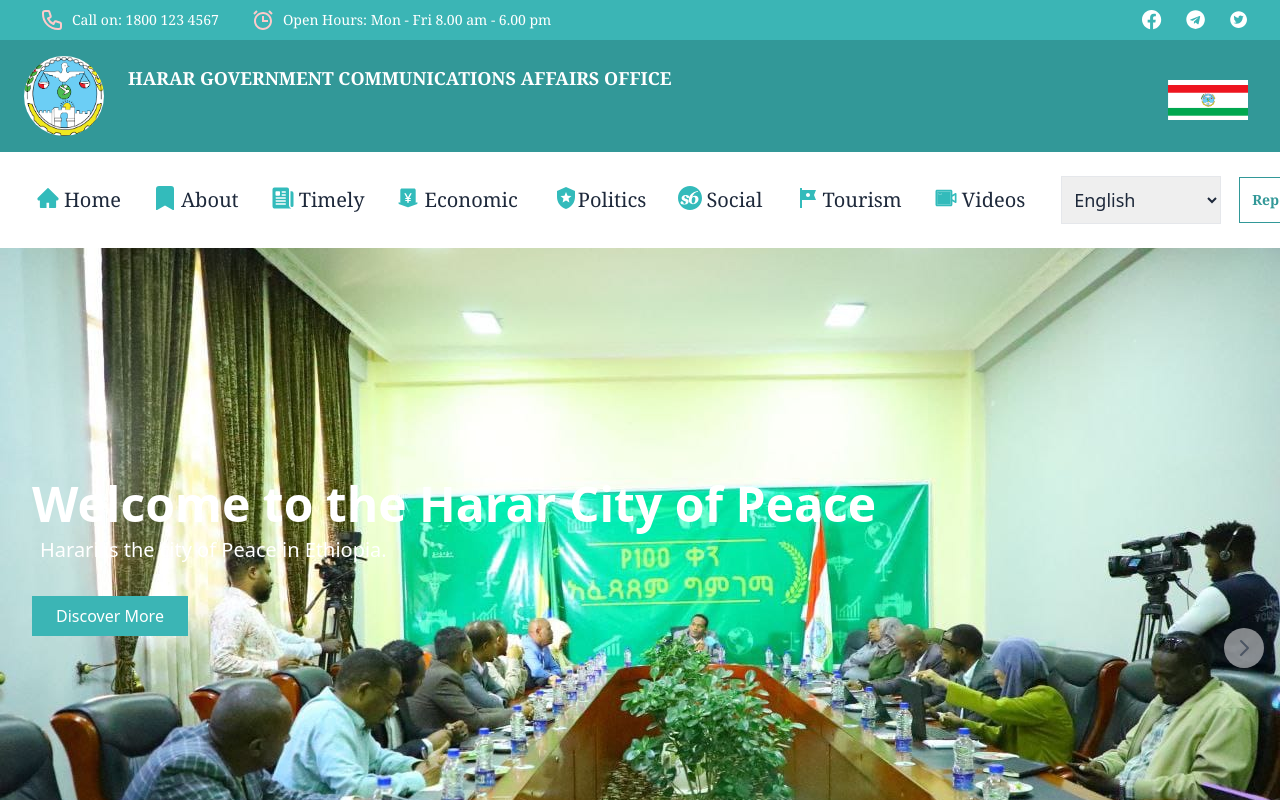
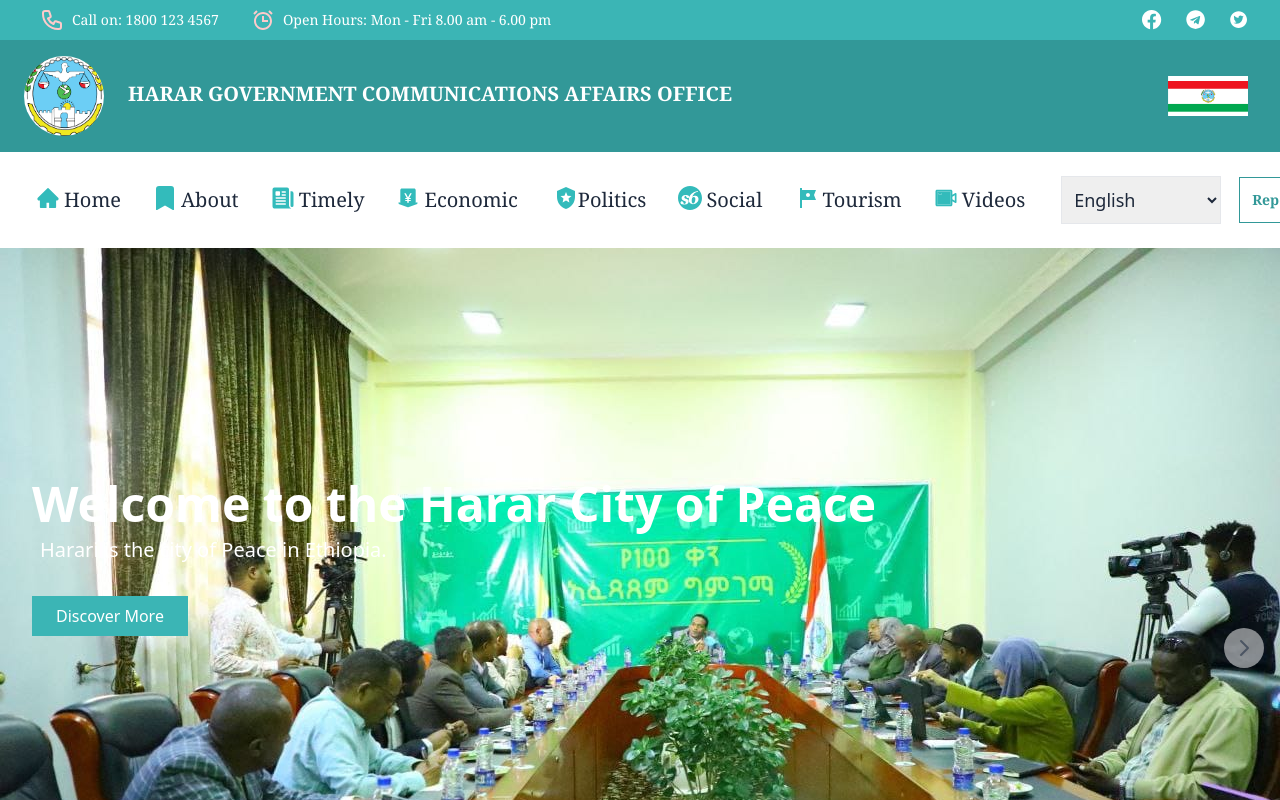
Before and after one commit to fufex3934/frontend, a React (Vite) app: page / in a window 1280 px wide. Shown: the top 800 px of the page. Built offline with nearby package versions, Linux system fonts and the light colour scheme.

Commit message:
End Of First Phase

```diff
--- a/src/components/body/css/MeetIdeologyLeader.css
+++ b/src/components/body/css/MeetIdeologyLeader.css
@@ -145,7 +145,7 @@
     }
     .main-image .city{
         width: 80%;
-        margin-right: 20%;
+        margin-right: 6%;
     }
 }
 
--- a/src/components/body/css/News.css
+++ b/src/components/body/css/News.css
@@ -2,7 +2,7 @@
     width: 100%;
     box-shadow: rgba(0, 0, 0, 0.35) 0px 5px 15px;
     padding: 6%;
-    margin-top: -7%;
+    margin-top: -6%;
     display: flex;
     /* flex-wrap: nowrap; */
     justify-content: space-between;
--- a/src/components/navbars/middleNav/MiddleNav.jsx
+++ b/src/components/navbars/middleNav/MiddleNav.jsx
@@ -11,13 +11,13 @@ const MiddleNav = () => {
                   </a>
 
                 <h1 className='uppercase ml-6 text-white
-                mt-6 font-semibold font-serif text-lg mt-10'>
+                   mt-10 font-semibold font-serif text-xl '>
                     Harar Government Communications Affairs Office
                     </h1>
                    <div className='flex justify-evenly absolute right-8'>
                                     <a href="#">
                     <img
-                      className="h-32 md:h-10 w-72 md:w-20 ml-6 mt-10"
+                      className="h-32 md:h-10 w-72 md:w-20 ml-6 mt-9"
                       src="images/har.png"
                       alt="Logo"
                     />
```
